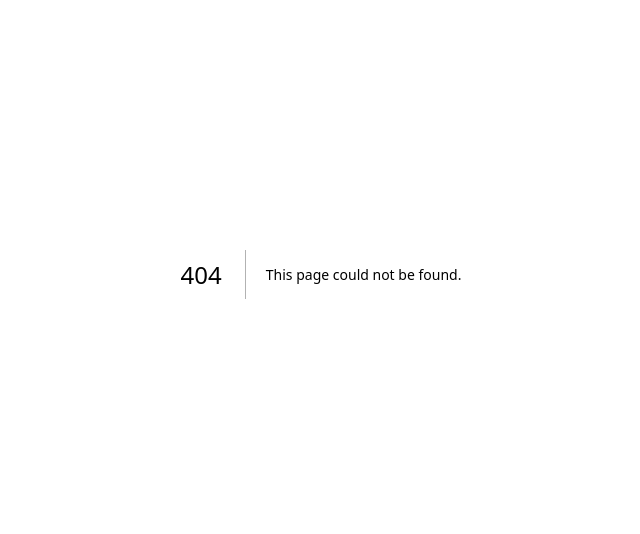
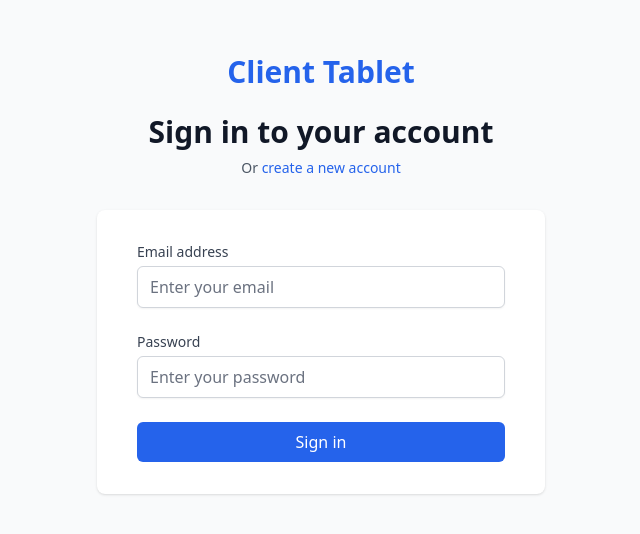
Before and after one commit to Mikey-Sam1997/Client-Tablet, a Next.js app: page /auth/login in a window 1280 px wide. Before the commit this address had no page. Shown: the part 126-660 px from the top of the page, without its empty margins (319-959 px from the left). Built offline with nearby package versions, Linux system fonts and the light colour scheme.

Commit message:
Create page.tsx

```diff
--- /dev/null
+++ b/app/auth/login/page.tsx
@@ -0,0 +1,123 @@
+'use client'
+
+import { useState } from 'react'
+import { useRouter } from 'next/navigation'
+import Link from 'next/link'
+import toast from 'react-hot-toast'
+
+export default function LoginPage() {
+  const [formData, setFormData] = useState({
+    email: '',
+    password: '',
+  })
+  const [isLoading, setIsLoading] = useState(false)
+  const router = useRouter()
+
+  const handleSubmit = async (e: React.FormEvent) => {
+    e.preventDefault()
+    setIsLoading(true)
+
+    try {
+      const response = await fetch('/api/auth/login', {
+        method: 'POST',
+        headers: {
+          'Content-Type': 'application/json',
+        },
+        body: JSON.stringify(formData),
+      })
+
+      const data = await response.json()
+
+      if (response.ok) {
+        toast.success('Welcome back!')
+        router.push('/dashboard')
+      } else {
+        toast.error(data.error || 'Failed to sign in')
+      }
+    } catch (error) {
+      toast.error('Something went wrong')
+    } finally {
+      setIsLoading(false)
+    }
+  }
+
+  const handleChange = (e: React.ChangeEvent<HTMLInputElement>) => {
+    setFormData(prev => ({
+      ...prev,
+      [e.target.name]: e.target.value,
+    }))
+  }
+
+  return (
+    <div className="min-h-screen bg-gray-50 flex flex-col justify-center py-12 sm:px-6 lg:px-8">
+      <div className="sm:mx-auto sm:w-full sm:max-w-md">
+        <Link href="/" className="flex justify-center">
+          <h1 className="text-3xl font-bold text-primary-600">Client Tablet</h1>
+        </Link>
+        <h2 className="mt-6 text-center text-3xl font-extrabold text-gray-900">
+          Sign in to your account
+        </h2>
+        <p className="mt-2 text-center text-sm text-gray-600">
+          Or{' '}
+          <Link href="/auth/register" className="font-medium text-primary-600 hover:text-primary-500">
+            create a new account
+          </Link>
+        </p>
+      </div>
+
+      <div className="mt-8 sm:mx-auto sm:w-full sm:max-w-md">
+        <div className="bg-white py-8 px-4 shadow sm:rounded-lg sm:px-10">
+          <form className="space-y-6" onSubmit={handleSubmit}>
+            <div>
+              <label htmlFor="email" className="block text-sm font-medium text-gray-700">
+                Email address
+              </label>
+              <div className="mt-1">
+                <input
+                  id="email"
+                  name="email"
+                  type="email"
+                  autoComplete="email"
+                  required
+                  value={formData.email}
+                  onChange={handleChange}
+                  className="input"
+                  placeholder="Enter your email"
+                />
+              </div>
+            </div>
+
+            <div>
+              <label htmlFor="password" className="block text-sm font-medium text-gray-700">
+                Password
+              </label>
+              <div className="mt-1">
+                <input
+                  id="password"
+                  name="password"
+                  type="password"
+                  autoComplete="current-password"
+                  required
+                  value={formData.password}
+                  onChange={handleChange}
+                  className="input"
+                  placeholder="Enter your password"
+                />
+              </div>
+            </div>
+
+            <div>
+              <button
+                type="submit"
+                disabled={isLoading}
+                className="btn btn-primary w-full flex justify-center"
+              >
+                {isLoading ? 'Signing in...' : 'Sign in'}
+              </button>
+            </div>
+          </form>
+        </div>
+      </div>
+    </div>
+  )
+}
```
